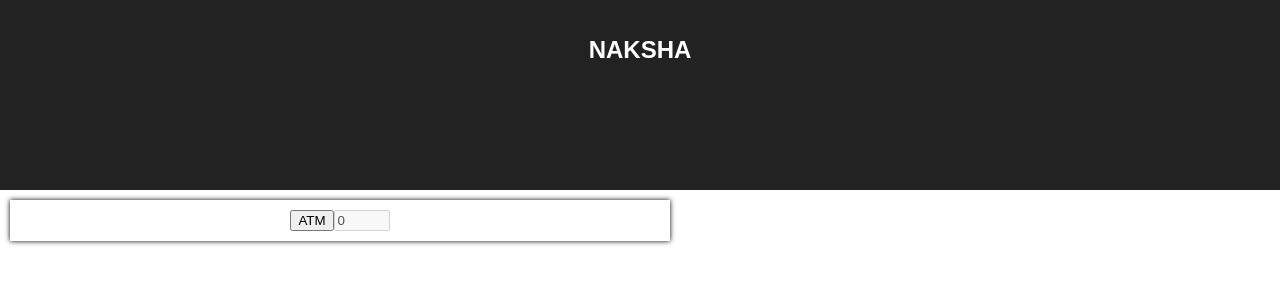
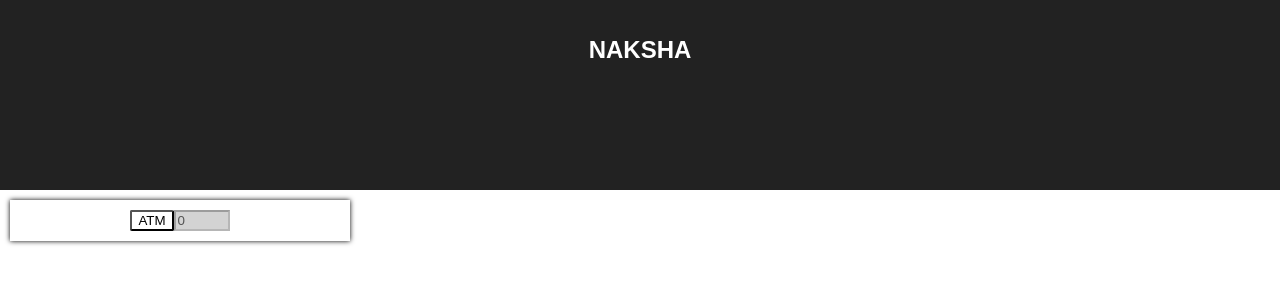
Before and after one commit to TechUniv2018/naksha-fe, a React (Create React App) app: page / in a window 1280 px wide. Shown: the top 300 px of the page. Built offline with nearby package versions, Linux system fonts and the light colour scheme.

Commit message:
category button completed

```diff
--- a/src/components/Category/index.css
+++ b/src/components/Category/index.css
@@ -2,5 +2,10 @@
     box-shadow: 0 0 5px 0px;
     margin: 10px;
     padding: 10px;
-    width: 50%;
+    width: 25%;
 }
+
+.category-button:focus {outline:0;}
+.category-button {
+    border-radius: 2px;
+}
--- a/src/components/Category/index.jsx
+++ b/src/components/Category/index.jsx
@@ -16,6 +16,7 @@ class Category extends React.Component {
       <div className="category-main">
         <button
           className="category-button"
+          style={{ background: this.state.selected ? 'green' : 'white' }}
           onClick={() => {
             const newValue = !this.state.selected;
             this.setState({ selected: newValue }, () => { console.log('selected: ', this.state.selected); });
@@ -28,6 +29,7 @@ class Category extends React.Component {
           min="1"
           max="10"
           value={this.state.preferenceValue}
+          style={{ background: this.state.selected ? 'white' : 'lightgrey' }}
           onChange={(elem) => { this.setState({ preferenceValue: elem.target.value }, () => { console.log('value: ', this.state.preferenceValue); }); }}
           disabled={!this.state.selected}
         />
```
